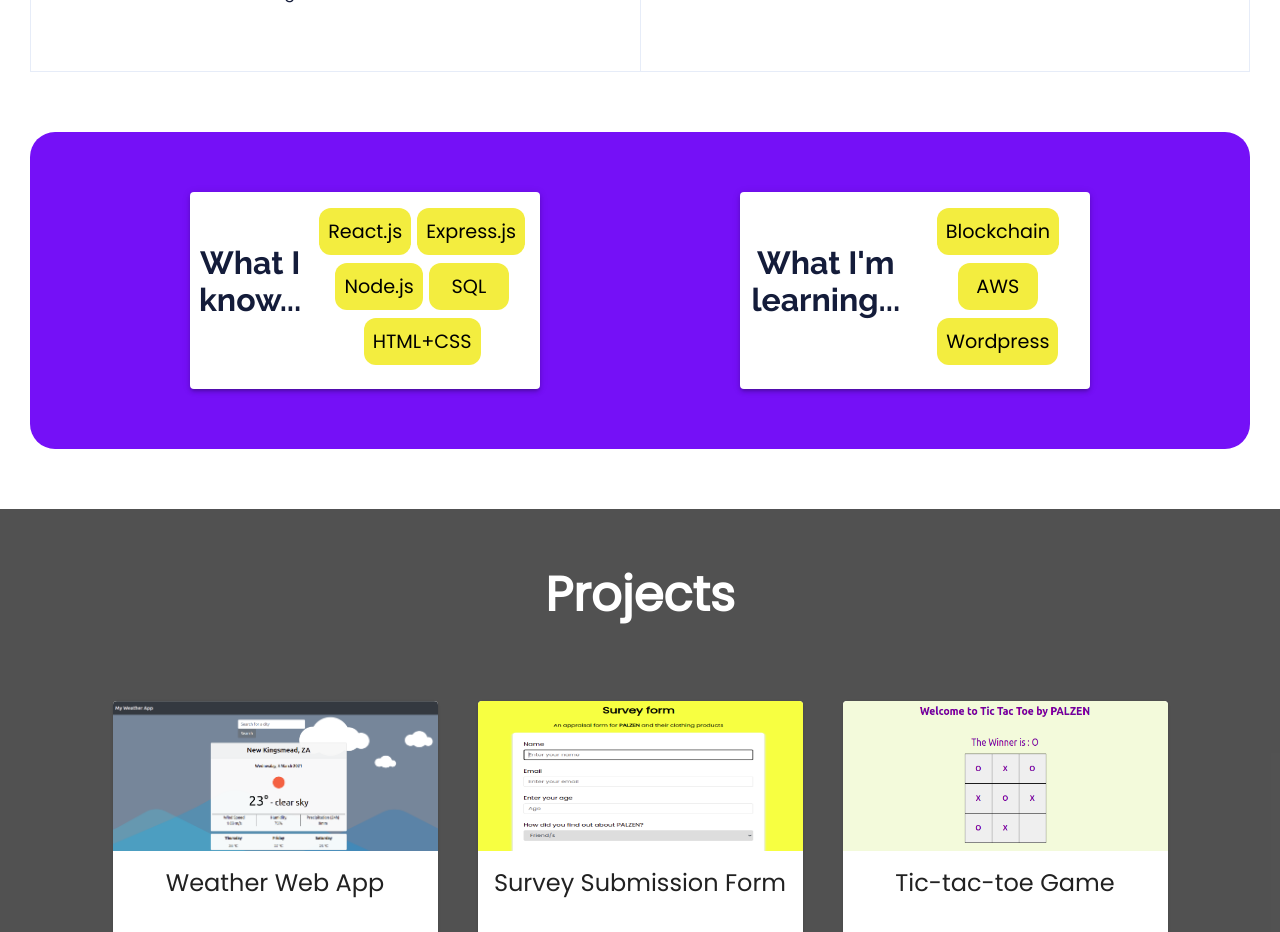
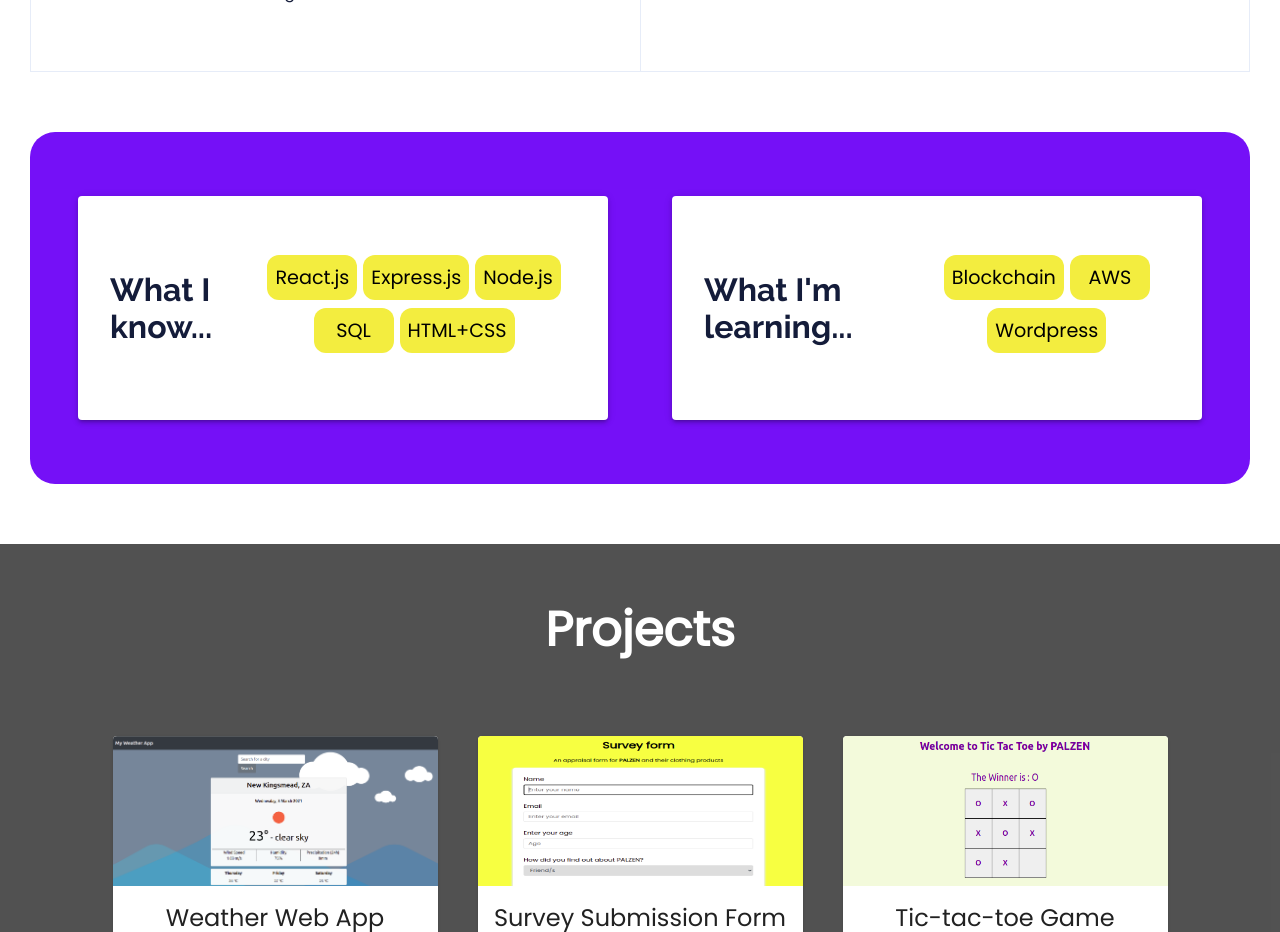
Before and after one commit to jayp1/jayp1, a React (Create React App) app: page / in a window 1280 px wide. Shown: the part 1280-2212 px from the top of the page. Built offline with nearby package versions, Linux system fonts and the light colour scheme.

Commit message:
Fixed css of flex items

```diff
--- a/src/components/Layout/Main/Main.css
+++ b/src/components/Layout/Main/Main.css
@@ -74,22 +74,30 @@ img.is-skill-icon {
    background-color:var(--main-color);
    margin: 60px 30px;
    flex-wrap: wrap;
-   padding:60px;
+   padding:2rem 1rem;
    border-radius:25px;
  }
  .Paper {
    background-color:white;
    display:flex;
-   width: 350px;
+   justify-content: space-between;
+   align-items:center;
+   min-width: 350px;
+   flex: 1 1 350px;
+   max-width:550px;
    height:auto;
    box-shadow: 0px 3px 3px -2px rgba(0,0,0,0.2),0px 3px 4px 0px rgba(0,0,0,0.14),0px 1px 8px 0px rgba(0,0,0,0.12);
    border-radius:4px;
+   padding:2rem;
+   margin:2rem;
  }
+
+
  .Paper-title {
-   padding:9px;
+   padding:0;
+   padding-right:1rem;
    font-weight:400;
    font-size:2rem;
-   text-align:center;
    color:var(--text-blue);;
    font-weight: 500;
    font-family:'Raleway';
@@ -114,7 +122,7 @@ img.is-skill-icon {
  .skill-item {
    display:inline-block;
    width:auto;
-   padding:9px;
+   padding:0.5rem;
    font-size:1.2rem;
    min-width:80px;
    margin: 0 6px 8px 0;
@@ -123,7 +131,6 @@ img.is-skill-icon {
    border-radius:0.75rem;
    text-align:center;
  }
-
 
 
 /* Contact section */
```
